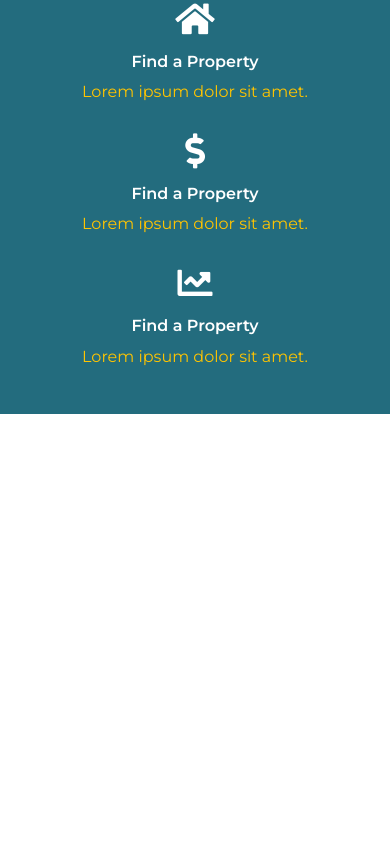
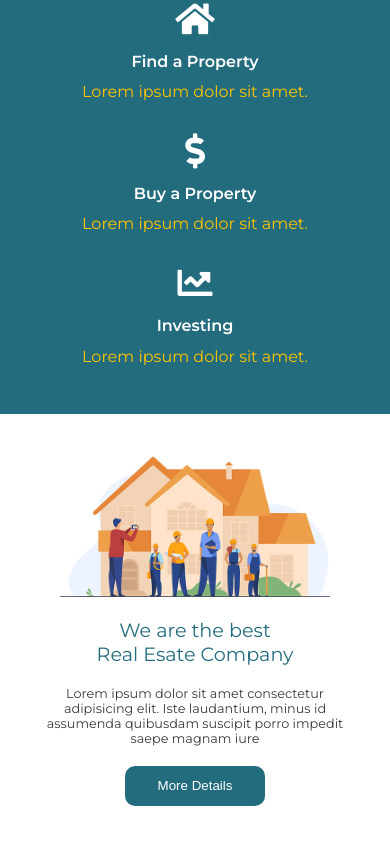
Before and after one commit to srikavya12-Kavs/realestate, a React (Create React App) app: page / in a window 390 px wide. Shown: the part 902-1746 px from the top of the page. Before the commit the page ends 1316 px from the top, so only its background shows below. Built offline with nearby package versions, Linux system fonts and the light colour scheme.

Commit message:
about section

```diff
--- a/src/App.js
+++ b/src/App.js
@@ -1,4 +1,5 @@
 import React from 'react'
+import About from './components/About'
 import Header from './components/Header'
 import HowItWorks from './components/HowItWorks'
 import './styles/app.scss'
@@ -8,6 +9,7 @@ const App = () => {
         <div>
             <Header />
             <HowItWorks />
+            <About />
         </div>
     )
 }
--- /dev/null
+++ b/src/components/About.js
@@ -0,0 +1,19 @@
+import React from 'react'
+import aboutImg from '../assets/hero.png'
+
+const About = () => {
+    return (
+        <div className="about">
+            <div className="about-model">
+                <img src={aboutImg} alt="about" />
+            </div>
+            <div className="about-text">
+                <h2>We are the best <br/> Real Esate Company</h2>
+                <p>Lorem ipsum dolor sit amet consectetur adipisicing elit. Iste laudantium, minus id assumenda quibusdam suscipit porro impedit saepe magnam iure </p>
+                <button>More Details</button>
+            </div>
+        </div>
+    )
+}
+
+export default About
--- a/src/components/HowItWorks.js
+++ b/src/components/HowItWorks.js
@@ -14,13 +14,13 @@ const HowItWorks = () => {
 
                     <div>
                         <span className="fas fa-dollar-sign"></span>
-                        <h4>Find a Property</h4>
+                        <h4>Buy a Property</h4>
                         <p>Lorem ipsum dolor sit amet.</p>
                     </div>
 
                     <div>
                         <span className="fas fa-chart-line"></span>
-                        <h4>Find a Property</h4>
+                        <h4>Investing</h4>
                         <p>Lorem ipsum dolor sit amet.</p>
                     </div>
                 </div>
--- /dev/null
+++ b/src/styles/_about.scss
@@ -0,0 +1,111 @@
+.about{
+	width:100%;
+	background-color:#ffffff;
+	box-sizing: border-box;
+	display: flex;
+	align-items: center;
+	justify-content: space-between;
+	padding: 50px 5% 50px 5%;
+	position: relative;
+
+    @media(max-width: 1100px){
+        padding: 50px 20px;
+    }
+
+    @media(max-width:970px){
+        flex-direction: column;
+        text-align: center;
+        justify-content: center;
+        padding-top: 0px;
+    }
+
+    .about-model {
+        img{
+            height: 400px;
+
+            @media(max-width: 600px){
+                height: 300px;
+            }
+
+            @media(max-width: 500px){
+                height: 250px;
+            }
+
+            @media(max-width: 400px){
+                height: 200px;
+            }
+        }
+    }
+
+    .about-text{
+        width: 50%;
+
+        @media(max-width: 1100px){
+            margin-left: 20px;
+        }
+
+        @media(max-width:970px){
+            width: 90%;
+            margin-left: 0;
+        }
+
+        h2{
+            font-size: 2rem;
+            color:#236c7e;
+            font-weight: 400;
+            margin: 0px;
+            padding: 0px;
+
+            @media(max-width: 970px){
+                font-size: 4rem;
+            }
+
+            @media(max-width: 860px){
+                font-size: 3rem;
+            }
+
+            @media(max-width: 600px){
+                font-size: 2rem;
+            }
+
+            @media(max-width: 500px){
+                font-size: 1.5rem;
+            }
+
+            @media(max-width: 400px){
+                font-size: 1.2rem;
+            }
+        }
+
+        p{
+            font-size: 1.2rem;
+            color:#3a3a3a;
+            margin: 20px 0;
+
+            @media(max-width: 500px){
+                font-size: 1rem;
+            }
+
+            @media(max-width: 400px){
+                font-size: .8rem;
+            }
+        }
+
+        button{
+            width: 140px;
+            height: 40px;
+            border-radius: 10px;
+            border: none;
+            outline: none;
+            color: #ffffff;
+            background-color:#236c7e;
+
+            &:hover{
+                background-color: #04afda;
+                transition: all ease 0.3s;
+                color: #ffffff;
+                box-shadow: 5px 0px 30px rgba(2, 154, 255, 0.39);
+            }
+        }
+    }
+}
--- a/src/styles/app.scss
+++ b/src/styles/app.scss
@@ -32,3 +32,4 @@ input{
 @import './nav';
 @import './howitworks';
 @import './header';
+@import './about';
```
